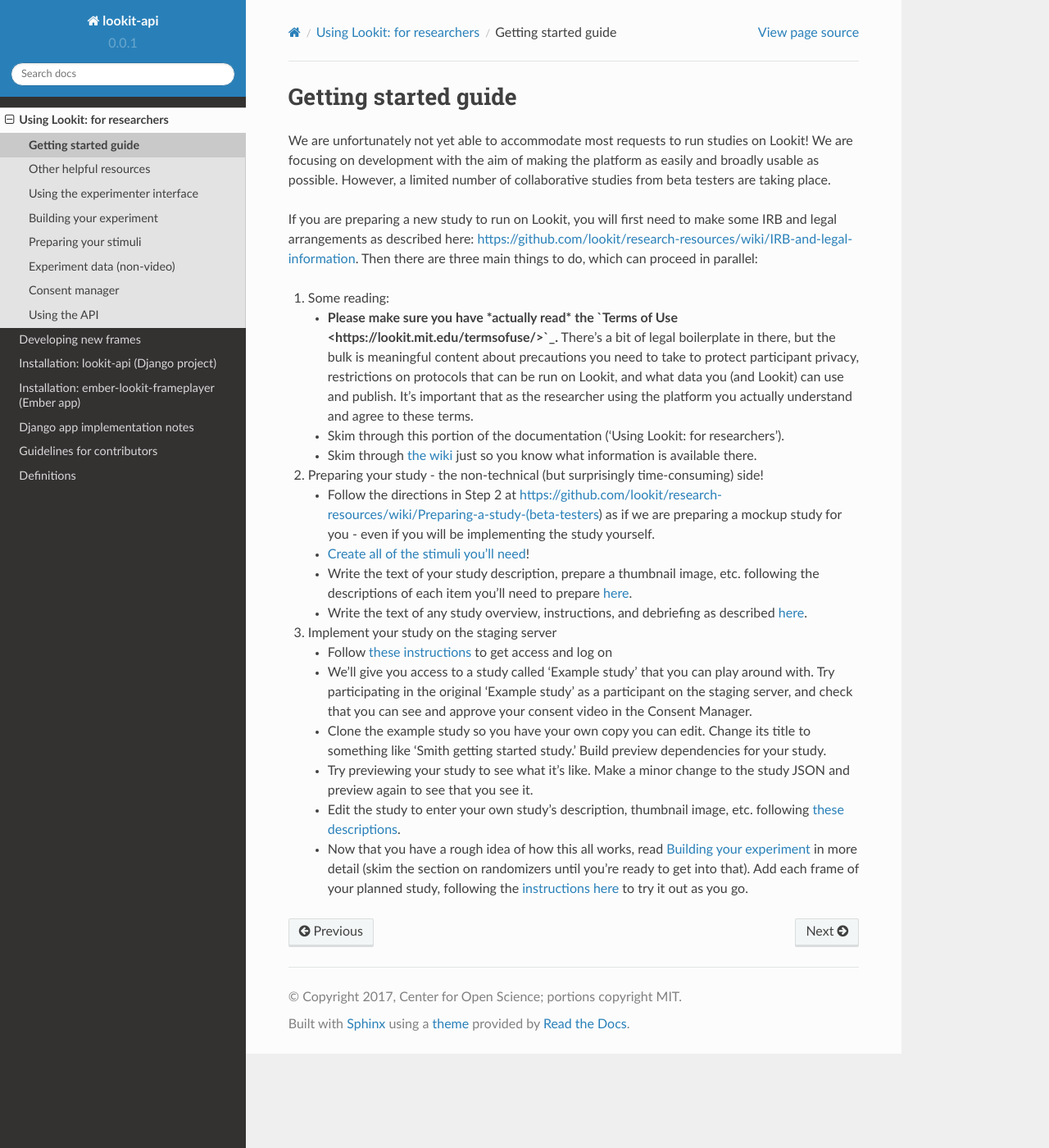
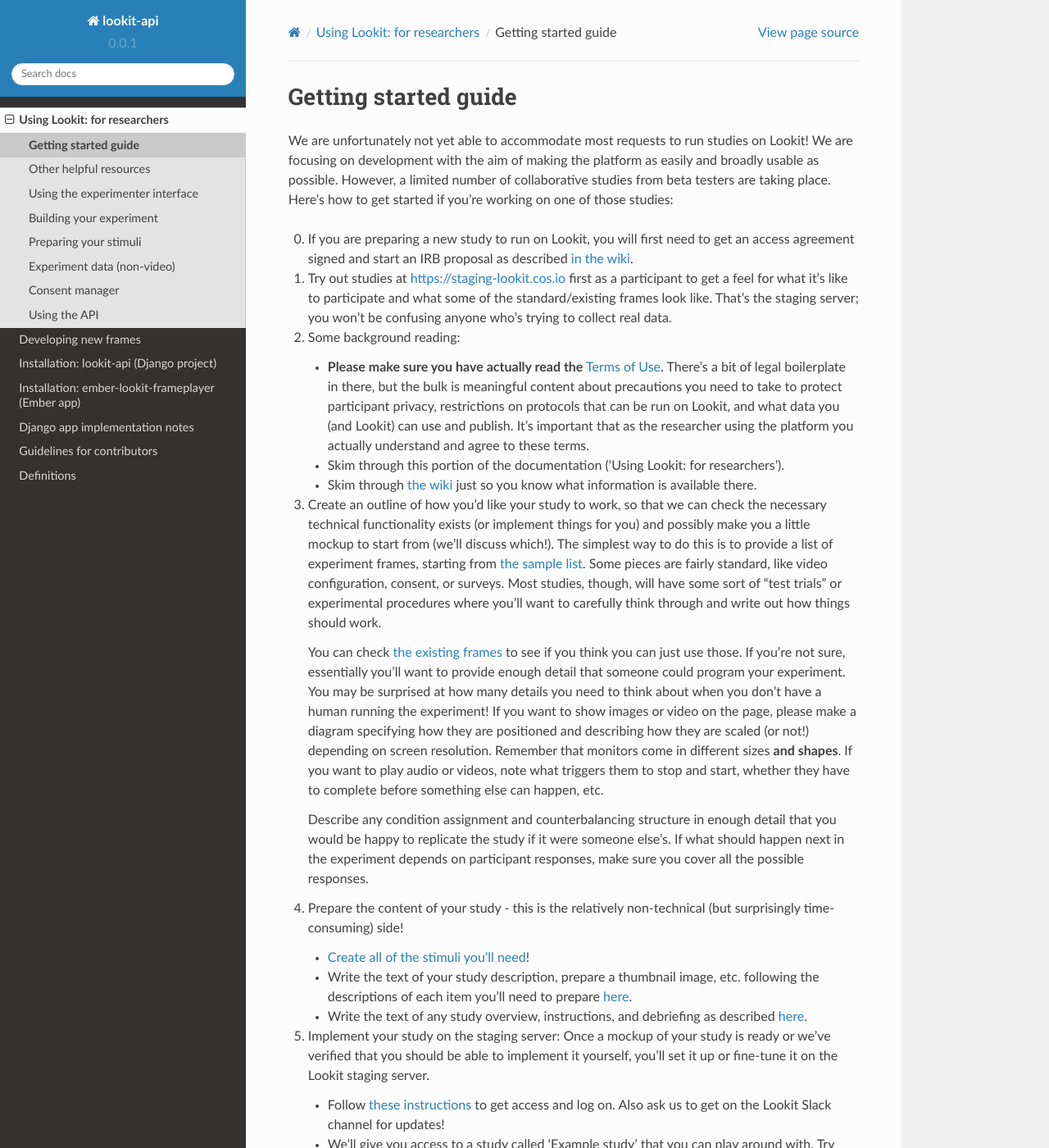
Before and after one commit to lookit/lookit-docs, a Sphinx documentation site: the page built from docs/source/researchers-getting-started.rst, in a window 1280 px wide and 1400 px high. Shown: the whole window at 82% size. Built offline with Sphinx 7.4.7 and the Read the Docs theme 2.0.0, drawn with Linux system fonts in a browser that asks for light colours; some of the changed text lies outside the part shown.

Commit message:
consolidate getting started guide with beta-testers guide that was on wiki

```diff
--- a/docs/source/researchers-getting-started.rst
+++ b/docs/source/researchers-getting-started.rst
@@ -3,28 +3,41 @@
 ##################################
 
 
-We are unfortunately not yet able to accommodate most requests to run studies on Lookit! We are focusing on development with the aim of making the platform as easily and broadly usable as possible. However, a limited number of collaborative studies from beta testers are taking place.
+We are unfortunately not yet able to accommodate most requests to run studies on Lookit! We are focusing on development with the aim of making the platform as easily and broadly usable as possible. However, a limited number of collaborative studies from beta testers are taking place. Here's how to get started if you're working on one of those studies:
 
-If you are preparing a new study to run on Lookit, you will first need to make some IRB and legal arrangements as described here: https://github.com/lookit/research-resources/wiki/IRB-and-legal-information. Then there are three main things to do, which can proceed in parallel:
+0. If you are preparing a new study to run on Lookit, you will first need to get an access agreement signed and start an IRB proposal as described `in the wiki <https://github.com/lookit/research-resources/wiki/IRB-and-legal-information>`_.
 
-1. Some reading:
+1. Try out studies at https://staging-lookit.cos.io first as a participant to get a feel for what it's like to participate and what some of the standard/existing frames look like. That's the staging server; you won't be confusing anyone who's trying to collect real data.
 
-   - **Please make sure you have *actually read* the `Terms of Use <https://lookit.mit.edu/termsofuse/>`_.** There's a bit of legal boilerplate in there, but the bulk is meaningful content about precautions you need to take to protect participant privacy, restrictions on protocols that can be run on Lookit, and what data you (and Lookit) can use and publish. It's important that as the researcher using the platform you actually understand and agree to these terms.
+2. Some background reading:
+
+   - **Please make sure you have actually read the** `Terms of Use <https://lookit.mit.edu/termsofuse/>`_. There's a bit of legal boilerplate in there, but the bulk is meaningful content about precautions you need to take to protect participant privacy, restrictions on protocols that can be run on Lookit, and what data you (and Lookit) can use and publish. It's important that as the researcher using the platform you actually understand and agree to these terms.
    - Skim through this portion of the documentation ('Using Lookit: for researchers').
-   - Skim through `the wiki <https://github.com/lookit/research-resources/wiki>`_ just so you know what information is available there.
+   - Skim through `the wiki <https://github.com/lookit/research-resources/wiki>`_ just  so you know what information is available there.
 
-2. Preparing your study - the non-technical (but surprisingly time-consuming) side!
 
-   - Follow the directions in Step 2 at https://github.com/lookit/research-resources/wiki/Preparing-a-study-(beta-testers) as if we are preparing a mockup study for you - even if you will be implementing the study yourself.
+3. Create an outline of how you'd like your study to work, so that we can check the necessary technical functionality exists (or implement things for you) and possibly make you a little mockup to start from (we'll discuss which!). The simplest way to do this is to provide a list of experiment frames, starting from `the sample list <https://lookit.readthedocs.io/en/develop/researchers-create-experiment.html#a-lookit-study-schema-general-principles-and-instructions>`_. Some pieces are fairly standard, like video configuration, consent, or surveys. Most studies, though, will have some sort of "test trials" or experimental procedures where you'll want to carefully think through and write out how things should work.
+
+   You can check `the existing frames <https://lookit.github.io/ember-lookit-frameplayer/modules/frames.html>`_ to see if you think you can just use those. If you're not sure, essentially you'll want to provide enough detail that someone could program your experiment. You may be surprised at how many details you need to think about when you don't have a human running the experiment! If you want to show images or video on the page, please make a diagram specifying how they are positioned and describing how they are scaled (or not!) depending on screen resolution. Remember that monitors come in different sizes **and shapes**. If you want to play audio or videos, note what triggers them to stop and start, whether they have to complete before something else can happen, etc.
+
+   Describe any condition assignment and counterbalancing structure in enough detail that you would be happy to replicate the study if it were someone else's. If what should happen next in the experiment depends on participant responses, make sure you cover all the possible responses.
+
+
+4. Prepare the content of your study - this is the relatively non-technical (but surprisingly time-consuming) side!
+
    - `Create all of the stimuli you'll need <researchers-prep-stimuli.html>`_!
    - Write the text of your study description, prepare a thumbnail image, etc. following the descriptions of each item you'll need to prepare `here <researchers-using-platform.html#creating-a-study>`_.
    - Write the text of any study overview, instructions, and debriefing as described `here <researchers-create-experiment.html#a-lookit-study-schema-general-principles-and-instructions>`_.
 
-3. Implement your study on the staging server
 
-   - Follow `these instructions <researchers-using-platform.html#logging-in>`_ to get access and log on
+5. Implement your study on the staging server: Once a mockup of your study is ready or we've verified that you should be able to implement it yourself, you'll set it up or fine-tune it on the Lookit staging server.
+
+   - Follow `these instructions <researchers-using-platform.html#logging-in>`_ to get access and log on. Also ask us to get on the Lookit Slack channel for updates!
    - We'll give you access to a study called 'Example study' that you can play around with. Try participating in the original 'Example study' as a participant on the staging server, and check that you can see and approve your consent video in the Consent Manager.
    - Clone the example study so you have your own copy you can edit. Change its title to something like 'Smith getting started study.' Build preview dependencies for your study.
    - Try previewing your study to see what it's like. Make a minor change to the study JSON and preview again to see that you see it.
    - Edit the study to enter your own study's description, thumbnail image, etc. following `these descriptions  <researchers-using-platform.html#creating-a-study>`_.
    - Now that you have a rough idea of how this all works, read `Building your experiment <researchers-create-experiment.html#building-your-experiment>`_ in more detail (skim the section on randomizers until you're ready to get into that). Add each frame of your planned study, following the `instructions here <researchers-create-experiment.html#developing-your-study-how-to-try-it-out-as-you-go>`_ to try it out as you go.
+
+
+6. When everything is ready to go, we'll go over day-to-day operation of the study, transfer your study over to the production server, and you'll hit start!
```
